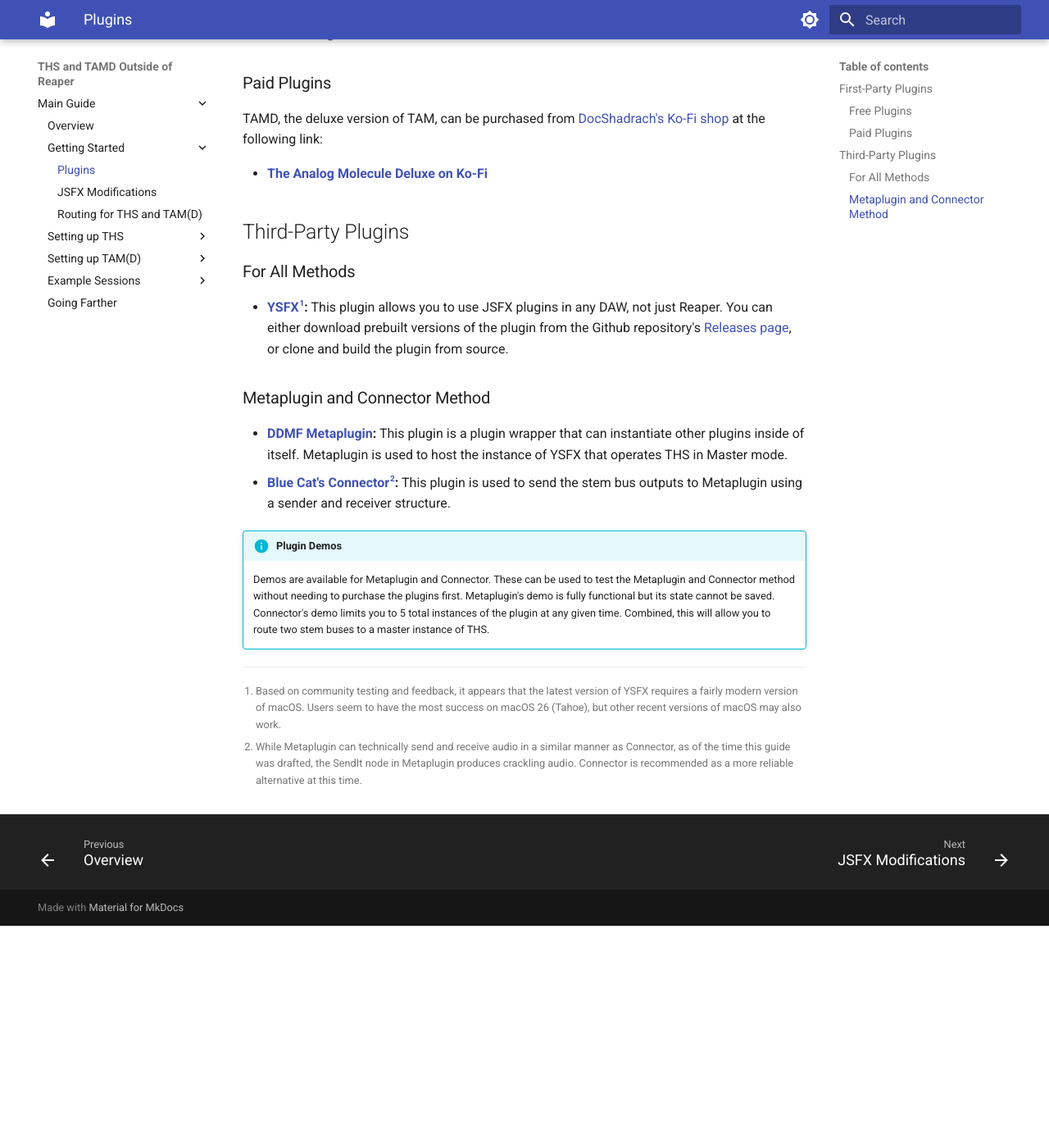
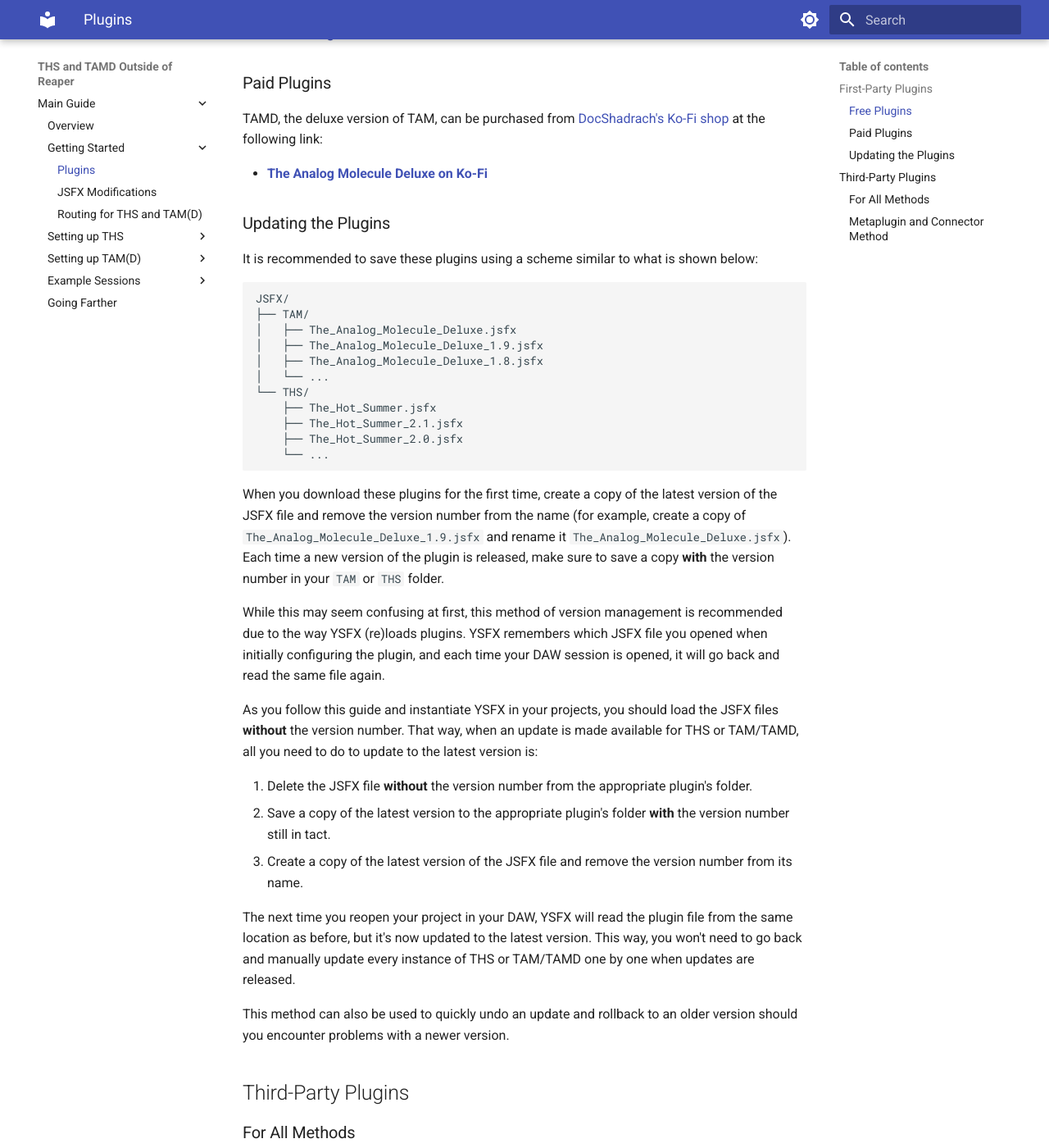
Before and after one commit to m-musik/THS_TAMD_Docs, an MkDocs documentation site: the page built from docs/Main_Guide/Plugins.md, in a window 1280 px wide and 1400 px high, scrolled down 498 px. Shown: the whole window at 82% size. Built offline with MkDocs 1.6.1 and Material for MkDocs 9.7.7, drawn with Linux system fonts in a browser that asks for light colours; before the commit the page ends 1627 px from its top, so only the background shows below that.

Commit message:
Revises guide for TAMD v1.9 update. Replaces DAW list with table. Adds instructions for updating plugins.

````diff
--- a/docs/Main_Guide/Plugins.md
+++ b/docs/Main_Guide/Plugins.md
@@ -14,6 +14,37 @@
 
 * **[The Analog Molecule Deluxe on Ko-Fi](https://ko-fi.com/s/e46fdb9a07)**
 
+### Updating the Plugins
+It is recommended to save these plugins using a scheme similar to what is shown below:
+
+```
+JSFX/
+├── TAM/
+│   ├── The_Analog_Molecule_Deluxe.jsfx
+│   ├── The_Analog_Molecule_Deluxe_1.9.jsfx
+│   ├── The_Analog_Molecule_Deluxe_1.8.jsfx
+│   └── ...
+└── THS/
+    ├── The_Hot_Summer.jsfx
+    ├── The_Hot_Summer_2.1.jsfx
+    ├── The_Hot_Summer_2.0.jsfx
+    └── ...
+```
+
+When you download these plugins for the first time, create a copy of the latest version of the JSFX file and remove the version number from the name (for example, create a copy of `The_Analog_Molecule_Deluxe_1.9.jsfx` and rename it `The_Analog_Molecule_Deluxe.jsfx`). Each time a new version of the plugin is released, make sure to save a copy **with** the version number in your `TAM` or `THS` folder.
+
+While this may seem confusing at first, this method of version management is recommended due to the way YSFX (re)loads plugins. YSFX remembers which JSFX file you opened when initially configuring the plugin, and each time your DAW session is opened, it will go back and read the same file again.
+
+As you follow this guide and instantiate YSFX in your projects, you should load the JSFX files **without** the version number. That way, when an update is made available for THS or TAM/TAMD, all you need to do to update to the latest version is:
+
+1. Delete the JSFX file **without** the version number from the appropriate plugin's folder.
+2. Save a copy of the latest version to the appropriate plugin's folder **with** the version number still in tact.
+3. Create a copy of the latest version of the JSFX file and remove the version number from its name.
+
+The next time you reopen your project in your DAW, YSFX will read the plugin file from the same location as before, but it's now updated to the latest version. This way, you won't need to go back and manually update every instance of THS or TAM/TAMD one by one when updates are released.
+
+This method can also be used to quickly undo an update and rollback to an older version should you encounter problems with a newer version.
+
 ## Third-Party Plugins
 
 ### For All Methods
````
Also changed, not shown: docs/Main_Guide/JSFX_Mods.md (+3 -3 lines), docs/Main_Guide/Overview.md (+7 -5 lines).
